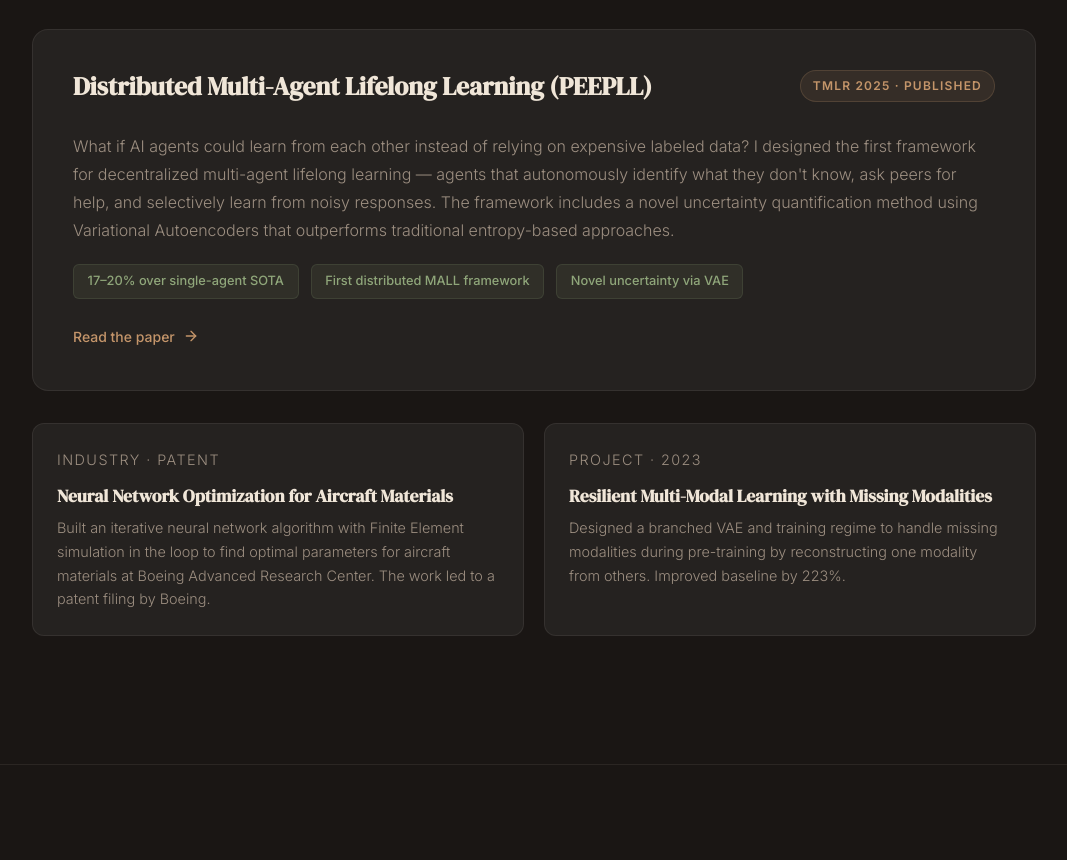
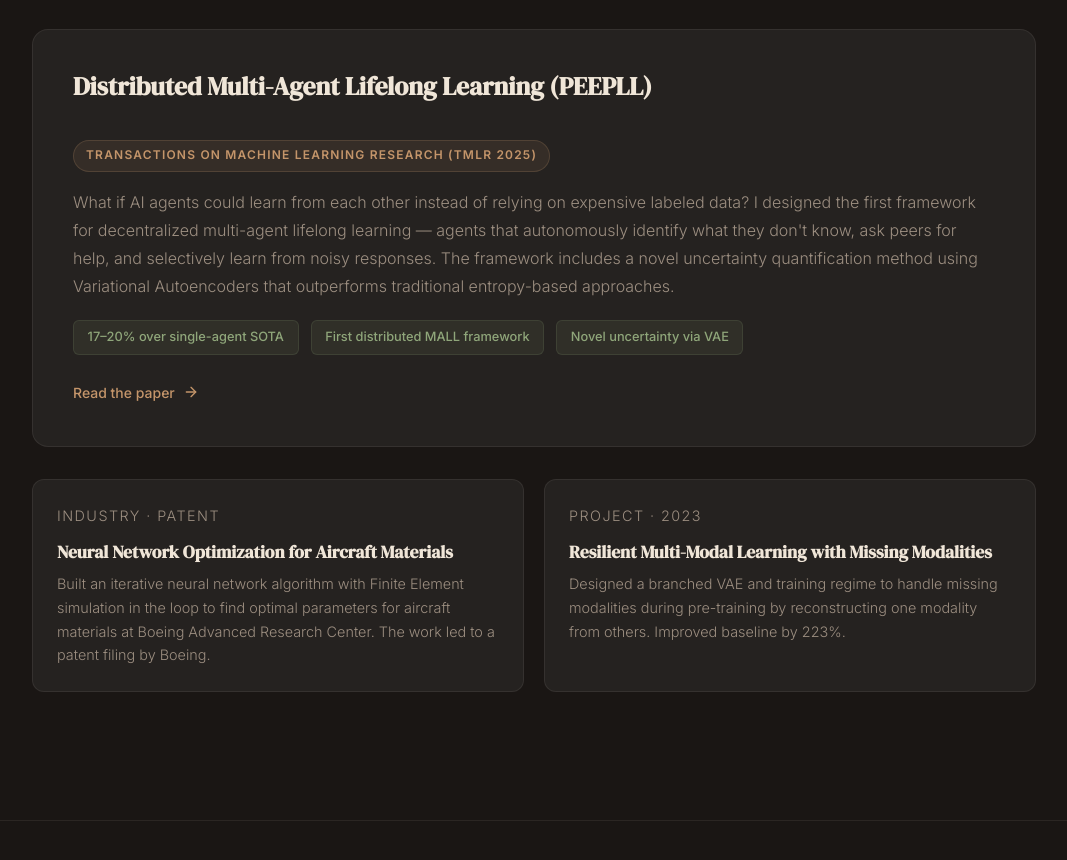
Before and after one commit to Prithvitarale/prithvitarale.github.io, a plain HTML site: page index.html in a window 1280 px wide. Shown: the part 2457-3317 px from the top of the page, without its empty margins (106-1173 px from the left). Drawn offline with Linux system fonts and the light colour scheme.

Commit message:
Update research venue text in index.html

```diff
--- a/index.html
+++ b/index.html
@@ -1337,7 +1337,7 @@ img {
           <div>
             <h3>Distributed Multi-Agent Lifelong Learning (PEEPLL)</h3>
           </div>
-          <span class="research-venue">TMLR 2025 · Published</span>
+          <span class="research-venue"> Transactions on Machine Learning Research (TMLR 2025) </span>
         </div>
         <p class="research-card-insight">What if AI agents could learn from each other instead of relying on expensive labeled data? I designed the first framework for decentralized multi-agent lifelong learning — agents that autonomously identify what they don't know, ask peers for help, and selectively learn from noisy responses. The framework includes a novel uncertainty quantification method using Variational Autoencoders that outperforms traditional entropy-based approaches.</p>
         <div class="research-highlights">
```
